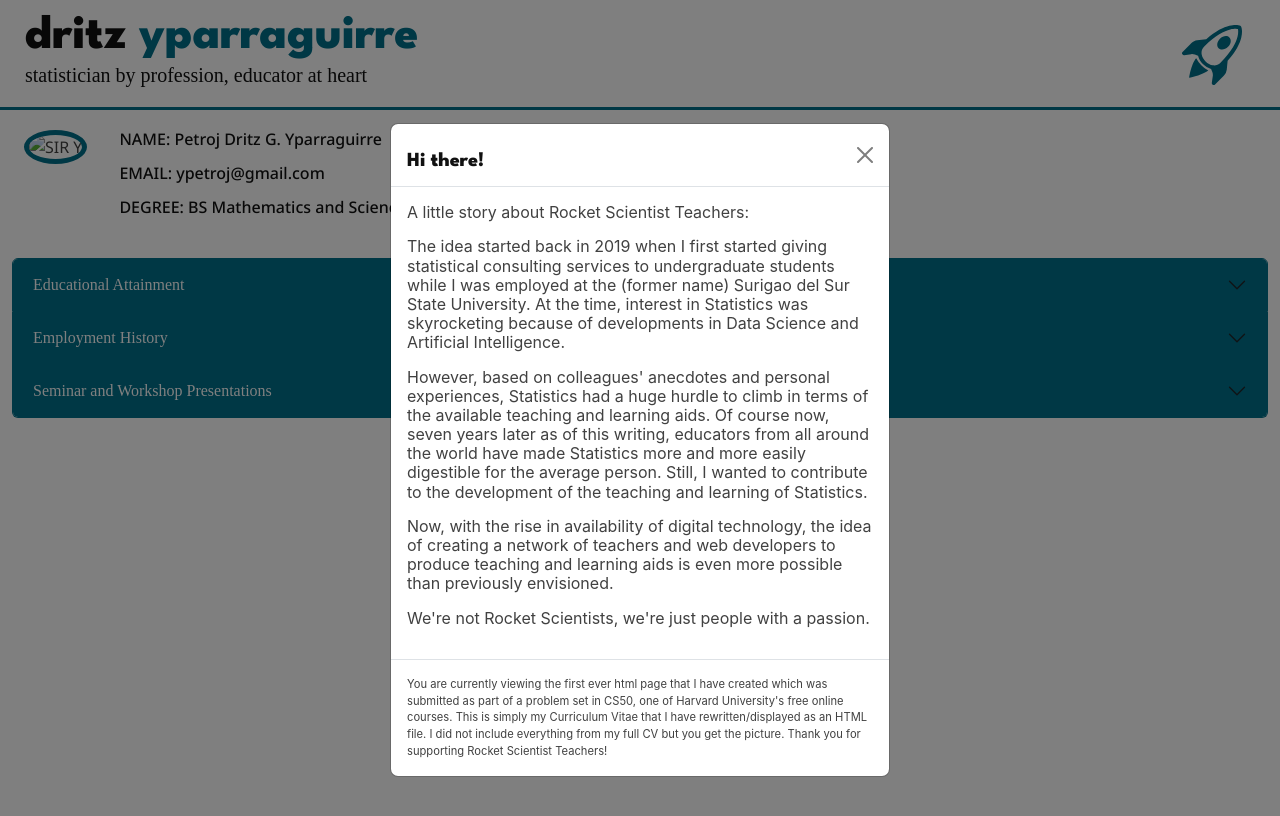
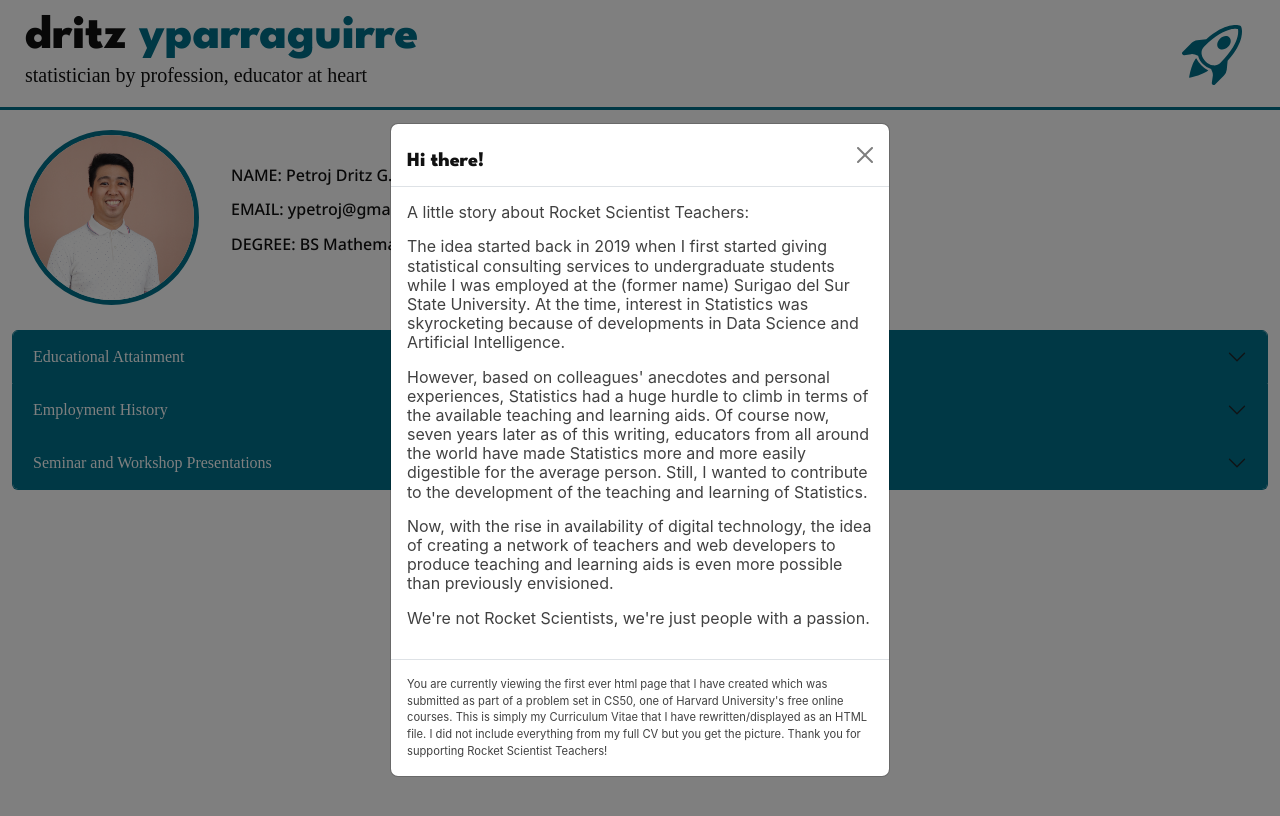
Before and after one commit to duriandritz/duriandritz.github.io, a Jekyll site: the page built from cvitae.md, in a window 1280 px wide. Shown: the top 816 px of the page. Built offline with Jekyll 4.4.1, drawn with Linux system fonts in a browser that asks for light colours; some web fonts are replaced.

Commit message:
dritzpic.png

```diff
--- a/cvitae.md
+++ b/cvitae.md
@@ -69,7 +69,7 @@ permalink: /cvitae
             <div class="container mx-0">
                 <div class="row">
                     <div class="col-auto me-0">
-                        <img class="rounded-circle border border-5" loading="lazy" style="--bs-border-color: #00708A" src="/static/dritzpic.png" width="175" height="175" alt="SIR Y">
+                        <img class="rounded-circle border border-5" loading="lazy" style="--bs-border-color: #00708A" src="/assets/images/dritzpic.png" width="175" height="175" alt="SIR Y">
                     </div>
                     <div class="col my-auto" style="padding-left: 20px">
                         <h6>
```
Also changed, not shown: assets/images/dritzpic.png (added).
